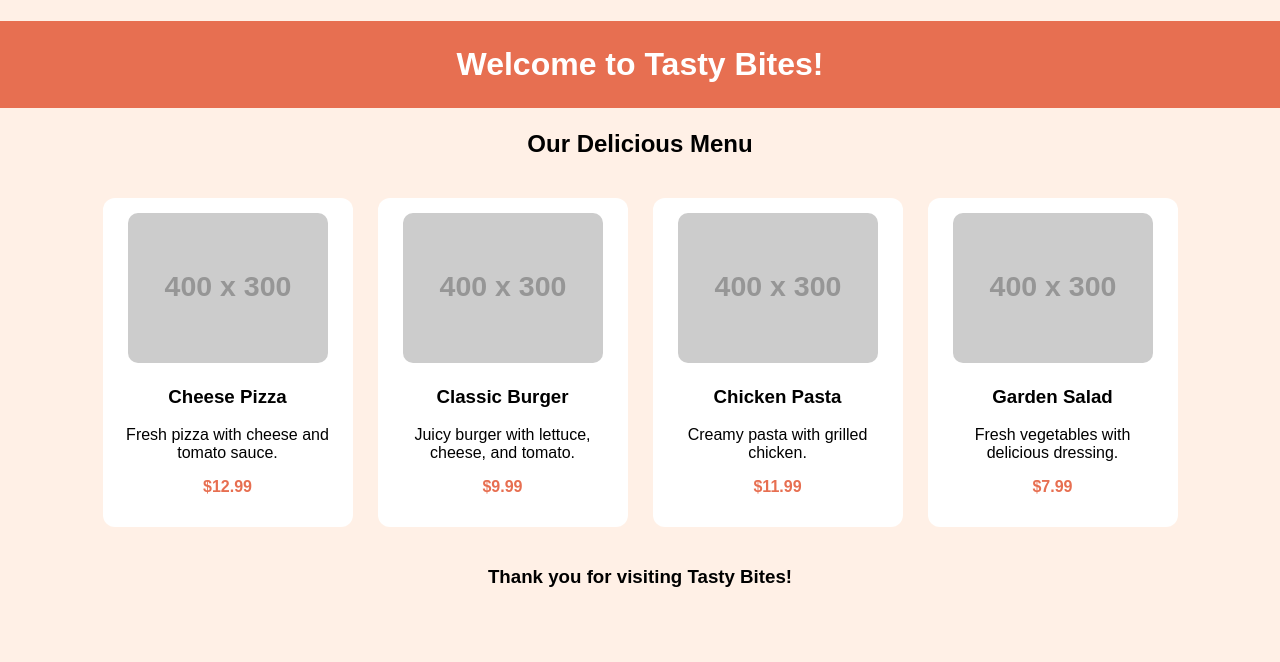
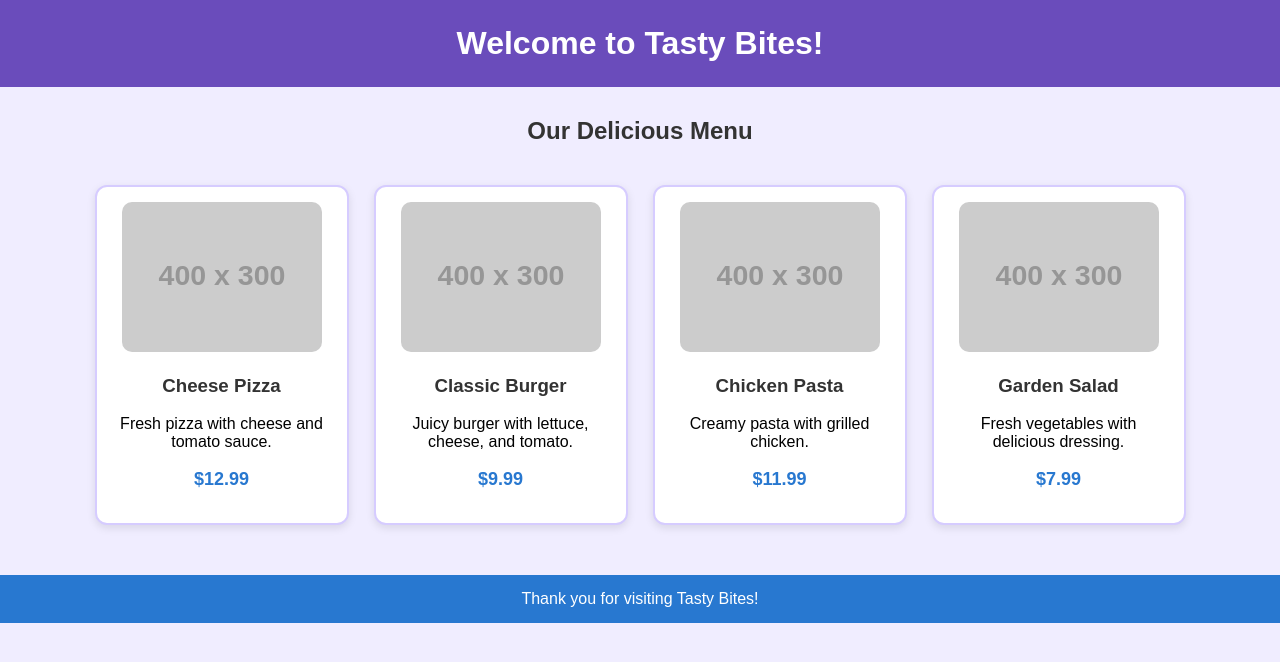
Before and after one commit to Ckaneysu/Restaurant-Lab-, a plain HTML site: page index.html in a window 1280 px wide. Drawn offline with Linux system fonts and the light colour scheme; placeholder pictures from the web are drawn by us.

Commit message:
Revise HTML structure and styles for Tasty Bites
Updated styles and added footer to enhance layout and presentation.

```diff
--- a/index.html
+++ b/index.html
@@ -8,16 +8,22 @@
 
     <style>
         body {
-            background-color: #fff0e6;
+            background-color: #f0edff;
             font-family: Arial, sans-serif;
             text-align: center;
             margin: 0;
         }
 
         h1 {
-            background-color: #e76f51;
+            background-color: #6a4cbb;
             color: white;
             padding: 25px;
+            margin-top: 0;
+        }
+
+        h2 {
+            color: #333;
+            margin-top: 30px;
         }
 
         .menu {
@@ -33,6 +39,8 @@
             padding: 15px;
             border-radius: 12px;
             width: 220px;
+            box-shadow: 0 3px 8px rgba(0, 0, 0, 0.1);
+            border: 2px solid #d6ccff;
         }
 
         .food-item img {
@@ -42,9 +50,21 @@
             border-radius: 10px;
         }
 
+        .food-item h3 {
+            color: #333;
+        }
+
         .price {
-            color: #e76f51;
+            color: #2878d0;
             font-weight: bold;
+            font-size: 18px;
+        }
+
+        footer {
+            background-color: #2878d0;
+            color: white;
+            padding: 15px;
+            margin-top: 30px;
         }
     </style>
 </head>
@@ -86,7 +106,9 @@
 
     </div>
 
-    <h3>Thank you for visiting Tasty Bites!</h3>
+    <footer>
+        Thank you for visiting Tasty Bites!
+    </footer>
 
 </body>
 </html>
```
